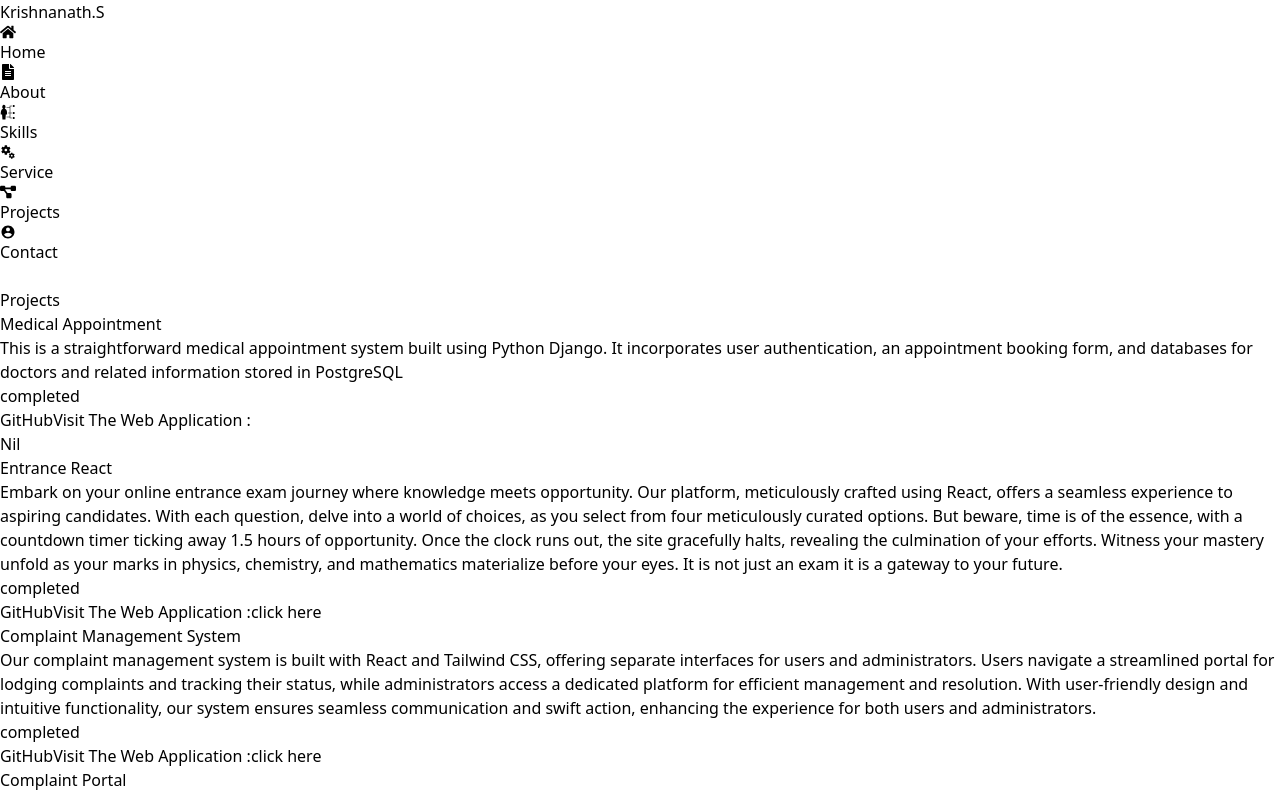
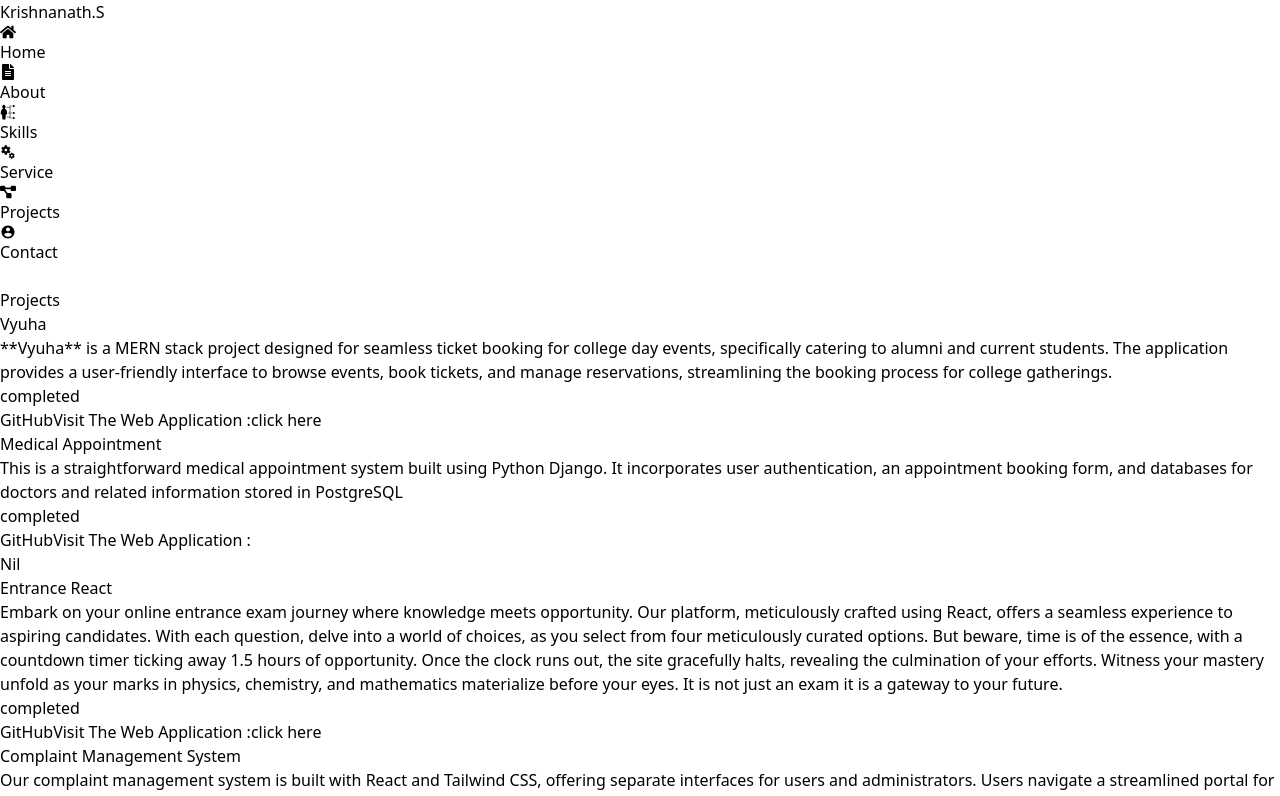
Before and after one commit to DJGuruji/Krishnanath, a React (Vite) app: page /projects in a window 1280 px wide. Shown: the top 796 px of the page. Built offline with nearby package versions, Linux system fonts and the light colour scheme.

Commit message:
project vyuha added

```diff
--- a/src/pages/Projects.jsx
+++ b/src/pages/Projects.jsx
@@ -44,6 +44,13 @@ Project.defaultProps = {
 
 const ProjectsPage = () => {
   const projects = [
+    {
+      name: 'Vyuha',
+      description: '**Vyuha** is a MERN stack project designed for seamless ticket booking for college day events, specifically catering to alumni and current students. The application provides a user-friendly interface to browse events, book tickets, and manage reservations, streamlining the booking process for college gatherings.',
+      status: 'completed',
+      githubLink: 'https://github.com/DJGuruji/vyuha',
+      productionLink: 'https://vyuha.deno.dev'
+    },
     {
       name: 'Medical Appointment',
       description: 'This is a straightforward medical appointment system built using Python Django. It incorporates user authentication, an appointment booking form, and databases for doctors and related information stored in PostgreSQL',
```
Also changed, not shown: 4 other files (tests, documents, lock files or other folders).
